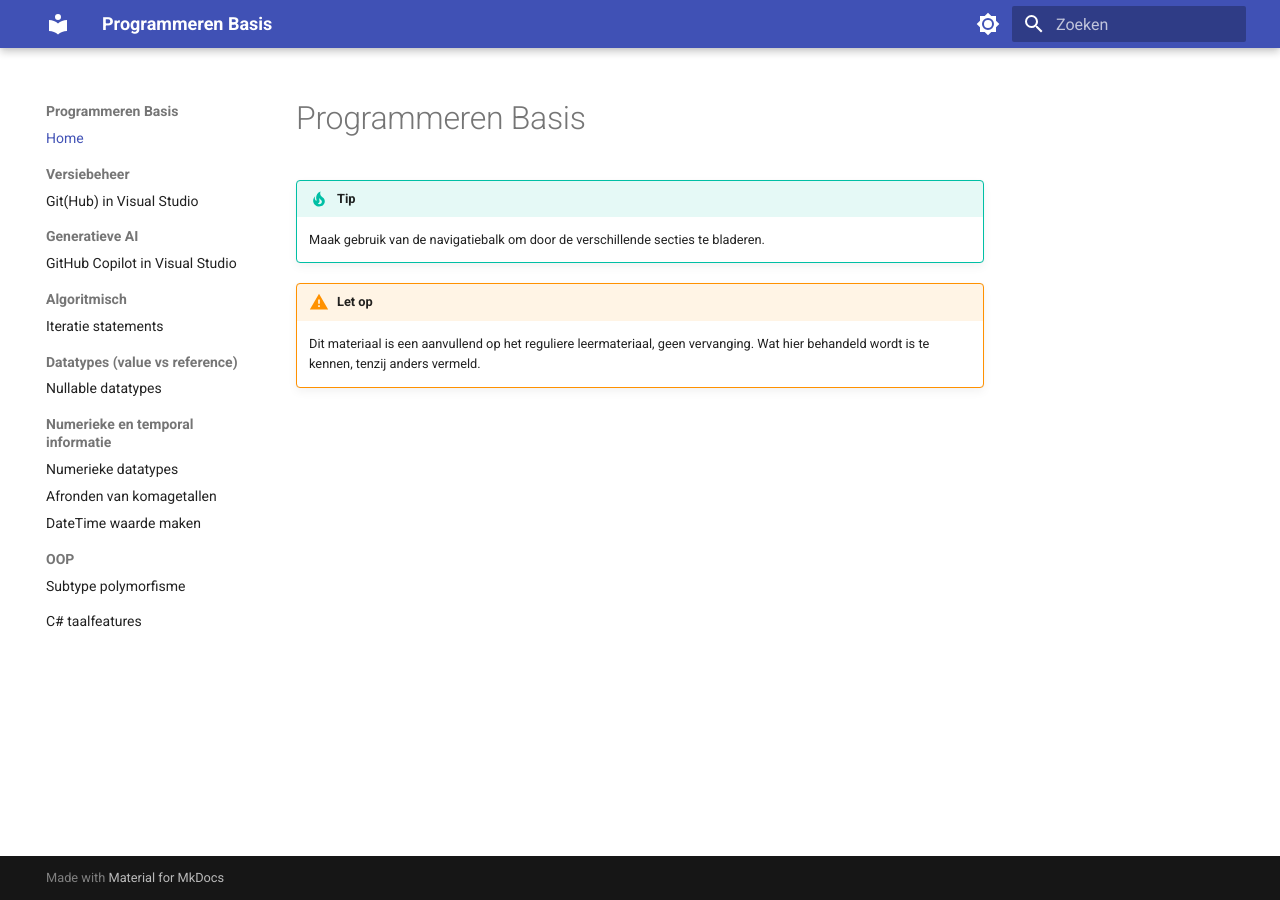
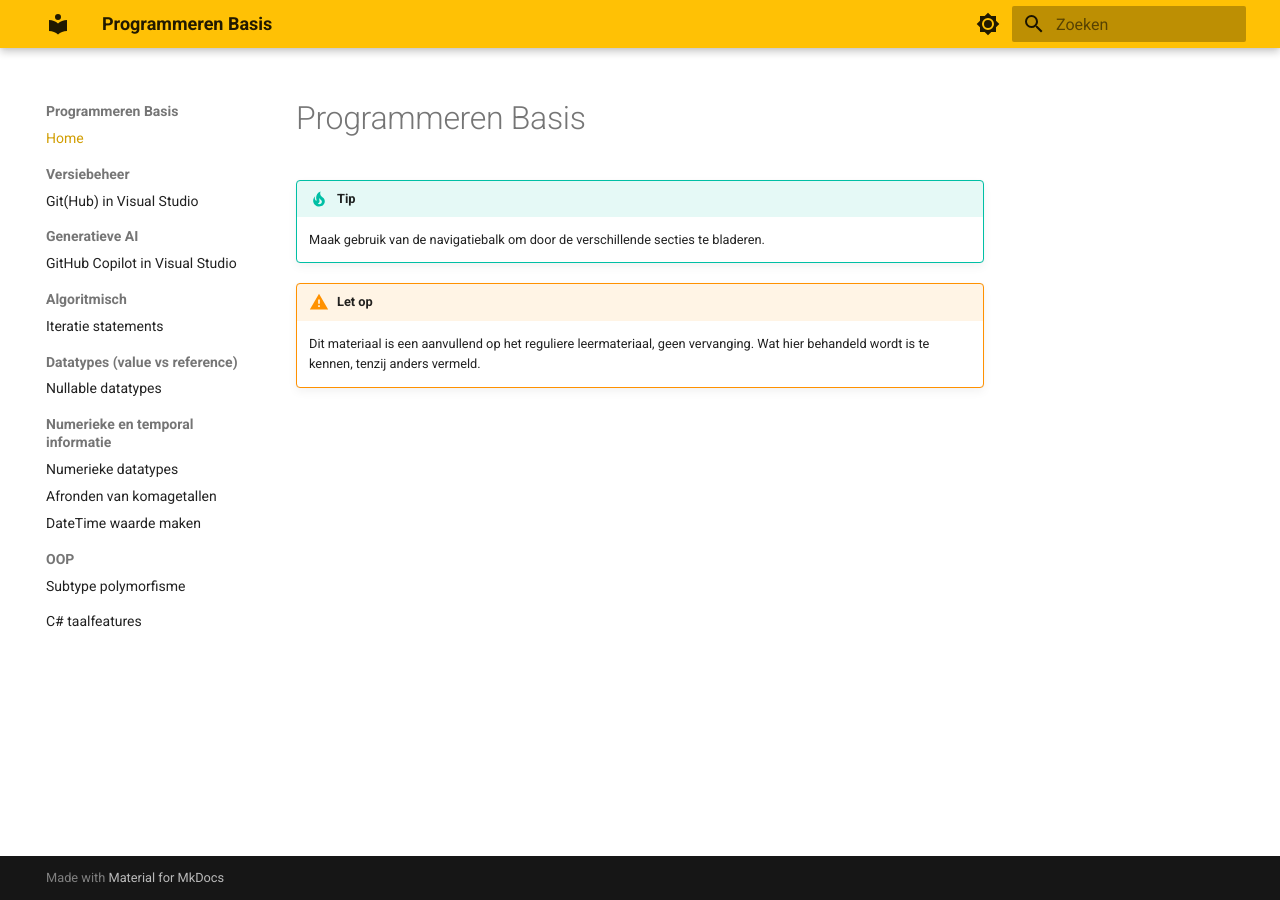
Before and after one commit to GRAD-PRG/PB, an MkDocs documentation site: the page built from docs/index.md, in a window 1280 px wide. Built offline with MkDocs 1.6.1 and Material for MkDocs 9.7.7, drawn with Linux system fonts in a browser that asks for light colours.

Commit message:
aanpassing kleuren

```diff
--- a/mkdocs.yml
+++ b/mkdocs.yml
@@ -7,14 +7,14 @@ theme:
   language: nl
   palette:
     - scheme: default
-      primary: indigo
-      accent: indigo
+      primary: amber
+      accent: amber
       toggle:
         icon: material/brightness-7
         name: Donkere modus
     - scheme: slate
-      primary: indigo
-      accent: indigo
+      primary: amber
+      accent: amber
       toggle:
         icon: material/brightness-4
         name: Lichte modus
```
